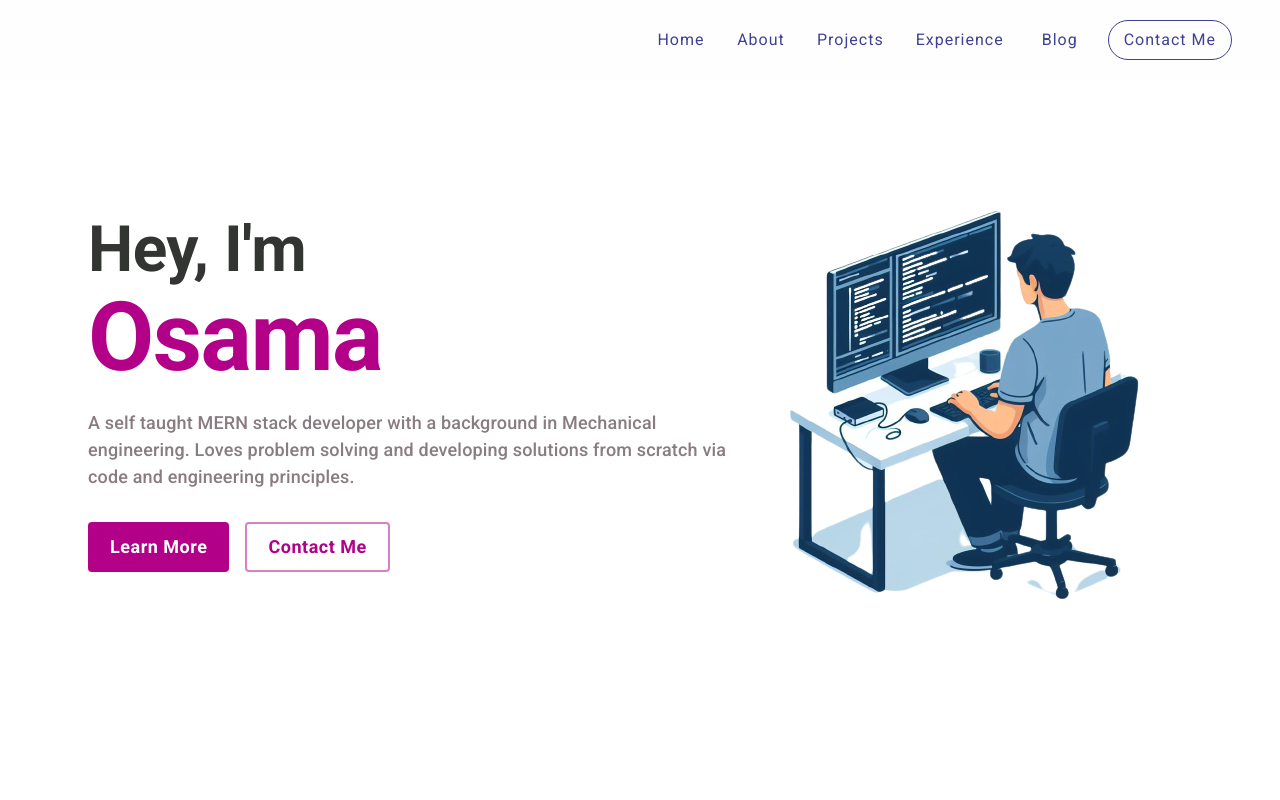
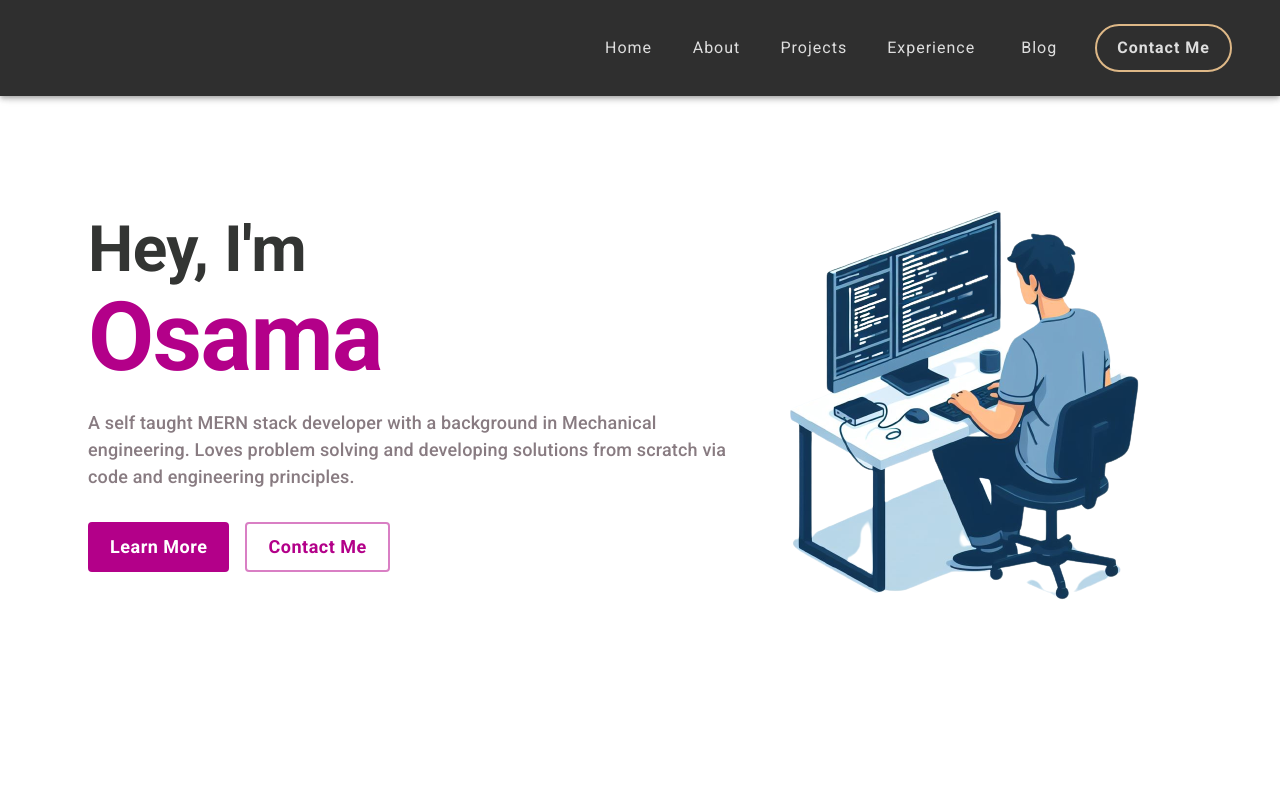
Before and after one commit to osSidd/os-sidd, a React (Vite) app in the folder client/: page / in a window 1280 px wide. Shown: the top 800 px of the page. Built offline with nearby package versions, Linux system fonts and the light colour scheme.

Commit message:
changed navbar color scheme

```diff
--- a/client/src/components/navbar/navbar.jsx
+++ b/client/src/components/navbar/navbar.jsx
@@ -1,23 +1,19 @@
 import {AppBar, Box, Button, Container, Toolbar} from '@mui/material'
 import MenuDrawer from './drawer'
-import { useEffect, useState } from 'react'
 
 export default function Navbar(){
 
-    const [elevation, setElevation] = useState(0)
-
     const pages = ['home', 'about', 'projects', 'experience']
     const btnProps = {
-        ml: 2,
+        ml: 3,
         textTransform: 'capitalize',
         fontSize:16,
         fontWeight:400,
-        color:'link.main',
+        color:'#dedede',
         letterSpacing: 1,
         transition:'color 0.35s ease-out',
         "&:hover":{
-            color:'primary.main',
-            backgroundColor:'#fefefe',
+            color:'#fff',
         },
     }
     const linksProps = {
@@ -27,7 +23,7 @@ export default function Navbar(){
             position: 'absolute',
             bottom:5,
             left:8,
-            backgroundColor: 'primary.main',
+            backgroundColor: 'transparent',
             width:"0%",
             height:2,
             borderRadius:1,
@@ -38,33 +34,11 @@ export default function Navbar(){
         }
     }
 
-    useEffect(() => {
-        window.addEventListener('scroll', debounce(elevate, 100))
-    }, [])
-
-    console.log('state')
-
-    function elevate(){
-        if(window.scrollY > 0)
-            setElevation(2)
-        else
-            setElevation(0)
-    }
-
-    function debounce(fn, delay){
-        let timer;
-        return () => {
-            clearTimeout(timer)
-            timer = setTimeout(() => {
-                fn.call(this, arguments)
-            }, delay)
-        }
-    }
-
 // Implement smooth scrolling with given duration using js
     return(
-        <AppBar sx={{bgcolor:'#fefefe', paddingY:1, top:0,}} elevation={elevation} position='fixed'>
+        <AppBar sx={{bgcolor:'#222222ef', paddingY:2, top:0,}} position='fixed'>
             <Container maxWidth="xl">
+
                 <Toolbar>
                     <Box sx={{display:{xs:'flex', lg:'none'}, ml:'auto'}}>
                         <MenuDrawer/>
@@ -72,7 +46,7 @@ export default function Navbar(){
                     <Box ml='auto' sx={{display:{xs:'none', lg:'flex'}}}>
                         {
                             pages.map(page => (
-                                <Button key={page} href={`#${page}`} sx={[btnProps, linksProps]}>
+                                <Button variant='text' key={page} href={`#${page}`} sx={[btnProps, linksProps]}>
                                     {page}
                                 </Button>
                             ))
@@ -88,12 +62,16 @@ export default function Navbar(){
                             href='#contact'
                             sx={{
                                 ...btnProps,
-                                borderRadius:5,
-                                borderColor:'link.main',
+                                paddingY:1,
+                                paddingX:2.5,
+                                fontWeight:700,
+                                borderRadius: 10,
+                                borderWidth:2,
+                                borderColor:'burlywood',
                                 "&:hover":{
-                                    backgroundColor:'primary.main',
-                                    borderColor:'primary.main',
-                                    color:"#fefefe"
+                                    borderWidth:2,
+                                    borderColor:'burlywood',
+                                    color:'#fff',
                                 }
                             }}
                         >
```
